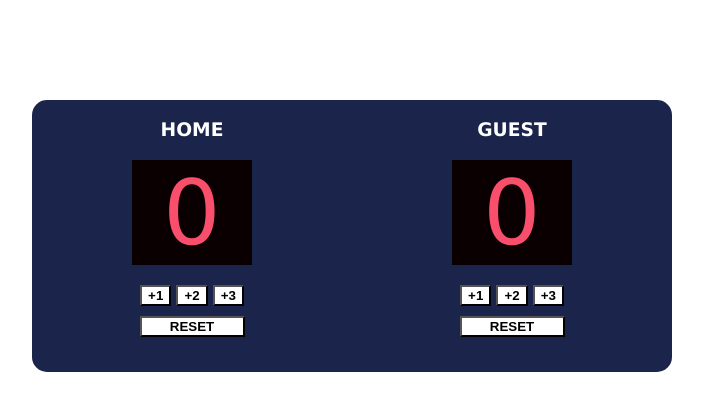
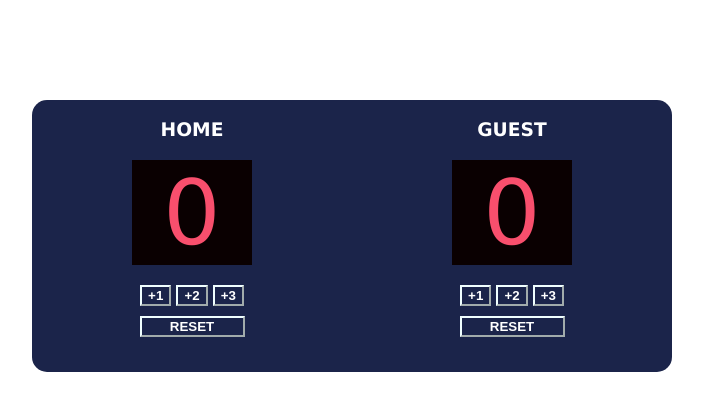
Before and after one commit to Sfty-no/basketballscoreboard, a plain HTML site: page index.html in a window 1280 px wide. Shown: the whole page, without its empty margins (288-991 px from the left). Drawn offline with Linux system fonts and the light colour scheme.

Commit message:
Added new revision
changed background color on buttons, text color in buttons, and added border for buttons (white border).

```diff
--- a/index.css
+++ b/index.css
@@ -38,6 +38,11 @@ button {
     margin-bottom: 10px;
     background-color: white;
     font-weight: bold;
+    background-color: 1B244A;
+    color: white;
+    border-color: azure;
+
+
 }
 
 button:hover{
```
